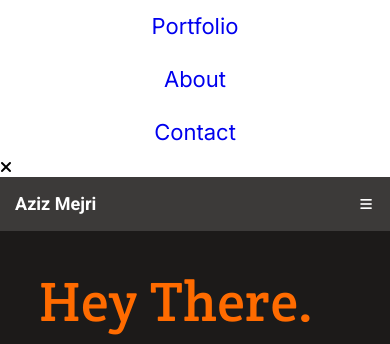
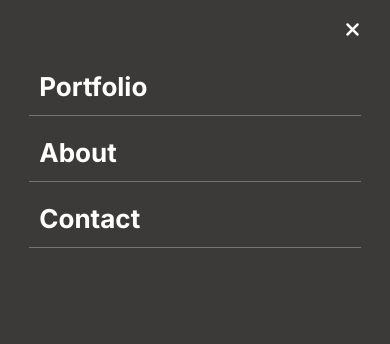
Before and after one commit to DammyShittu/Mobile-Menu-Review, a website: page index.html in a window 390 px wide. Shown: the top 344 px of the page. Drawn offline with Linux system fonts and the light colour scheme.

Commit message:
Style Mobile Menu In main.css File

```diff
--- a/css/main.css
+++ b/css/main.css
@@ -18,12 +18,77 @@ hr {
   width: 80vw;
 }
 
+header,
+.mobile-menu {
+  background-color: #3c3a39;
+}
+
+.mobile-menu {
+  position: absolute;
+  width: 100%;
+  height: 80vh;
+  top: 0;
+  left: 0;
+  z-index: 100;
+  transition: 500ms ease-in;
+}
+
+.mobile-menu ul {
+  width: 85%;
+  margin: 0 auto;
+  margin-top: 60px;
+}
+
+.mobile-menu ul li {
+  position: relative;
+  list-style: none;
+  margin: 10px auto;
+  z-index: 999;
+  text-align: left;
+  border-bottom: 1px solid #979797a3;
+}
+
+.close,
+.mobile-menu ul li a {
+  transition: 300ms ease-in-out;
+}
+
+.mobile-menu ul li a {
+  font-size: 26px;
+  font-style: normal;
+  font-weight: 600;
+  /* line-height: 32px; */
+  color: #fff;
+  text-decoration: none;
+  padding: 5px;
+  cursor: pointer;
+}
+
+.mobile-menu ul li a:hover {
+  opacity: 0.7;
+  transform: scale(0.95);
+}
+
+.close {
+  position: absolute;
+  top: 20px;
+  right: 30px;
+  z-index: 3;
+  cursor: pointer;
+  color: #fff;
+  font-size: 20px;
+}
+
+.close:hover {
+  transform: rotate(180deg);
+  opacity: 0.8;
+}
+
 header {
   display: flex;
   justify-content: space-between;
   align-items: center;
   padding: 15px;
-  background-color: #3c3a39;
   color: white;
 }
 
```
